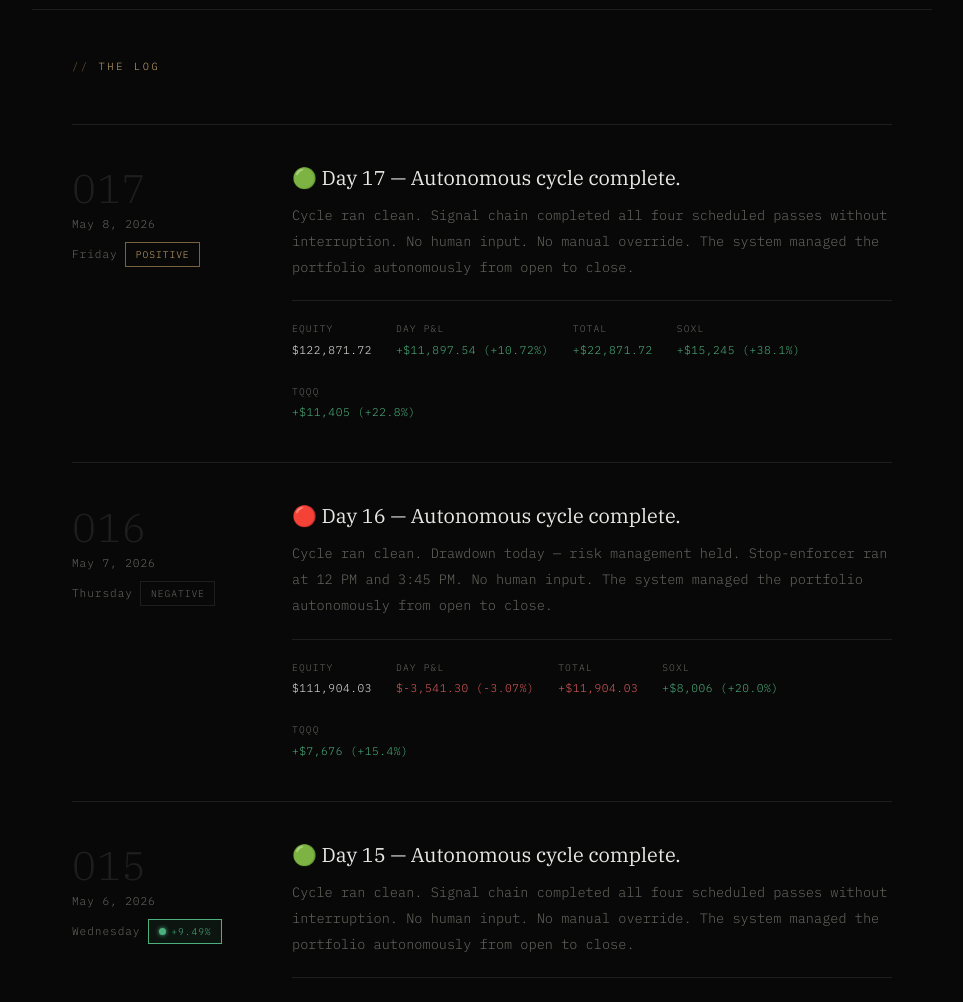
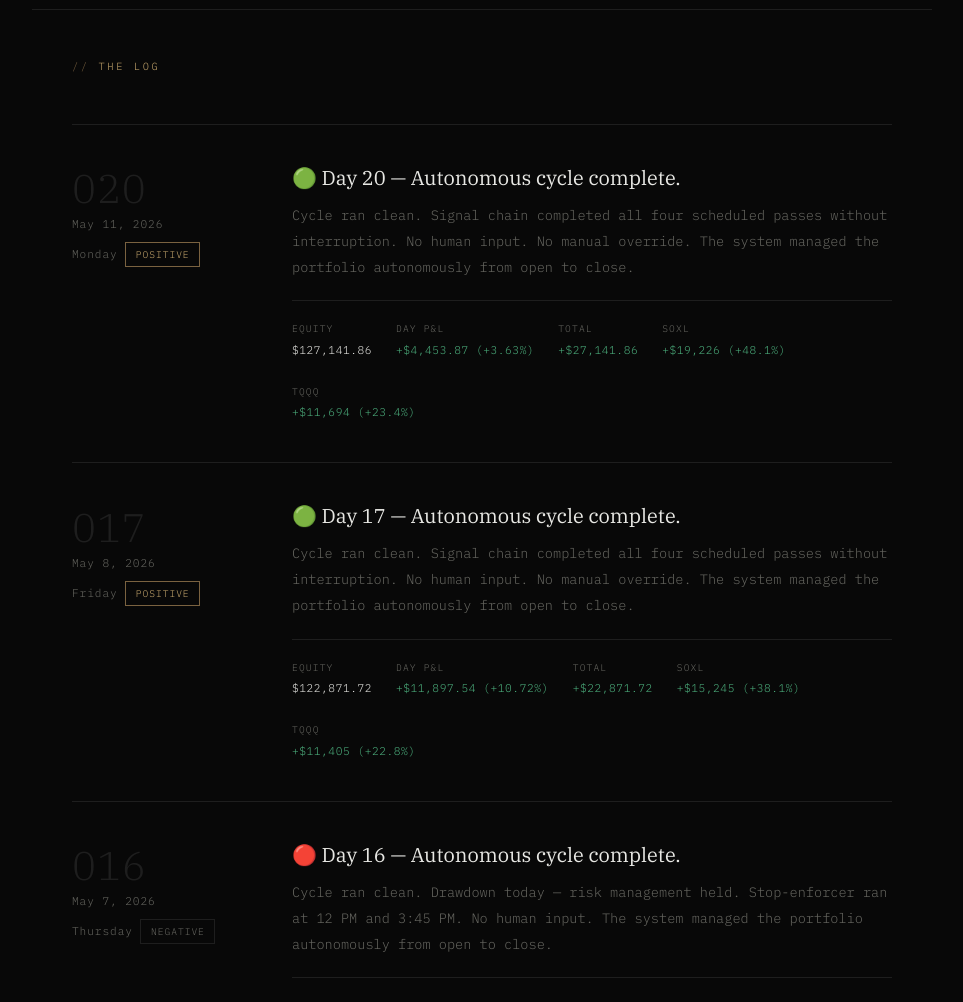
Before and after one commit to johnsmith994751151075-cloud/morti-journal, a website: page index.html in a window 1280 px wide. Shown: the part 4240-5242 px from the top of the page, without its empty margins (158-1121 px from the left). Drawn offline with nearby package versions, Linux system fonts and the light colour scheme; no server answers.

Commit message:
journal: day 20 — 2026-05-11

```diff
--- a/index.html
+++ b/index.html
@@ -411,6 +411,26 @@
   <section class="section" id="journal" style="padding-top: 3rem;">
     <div class="section-label">The Log</div>
     <div class="journal">
+      <div class="entry" id="entry-2026-05-11">
+        <div class="entry-date">
+          <span class="day-num">020</span>
+          May 11, 2026<br>Monday
+          <div class="tag milestone">Positive</div>
+        </div>
+        <div class="entry-content">
+          <div class="entry-title">🟢 Day 20 — Autonomous cycle complete.</div>
+          <div class="entry-body">
+            <p>Cycle ran clean. Signal chain completed all four scheduled passes without interruption. No human input. No manual override. The system managed the portfolio autonomously from open to close.</p>
+          </div>
+          <div class="entry-stats">
+            <div class="stat"><label>Equity</label><div class="val">$127,141.86</div></div>
+            <div class="stat"><label>Day P&L</label><div class="val up">+$4,453.87 (+3.63%)</div></div>
+            <div class="stat"><label>Total</label><div class="val up">+$27,141.86</div></div>
+            <div class="stat"><label>SOXL</label><div class="val up">+$19,226 (+48.1%)</div></div>
+            <div class="stat"><label>TQQQ</label><div class="val up">+$11,694 (+23.4%)</div></div>
+          </div>
+        </div>
+      </div>
       <div class="entry" id="entry-2026-05-08">
         <div class="entry-date">
           <span class="day-num">017</span>
```
